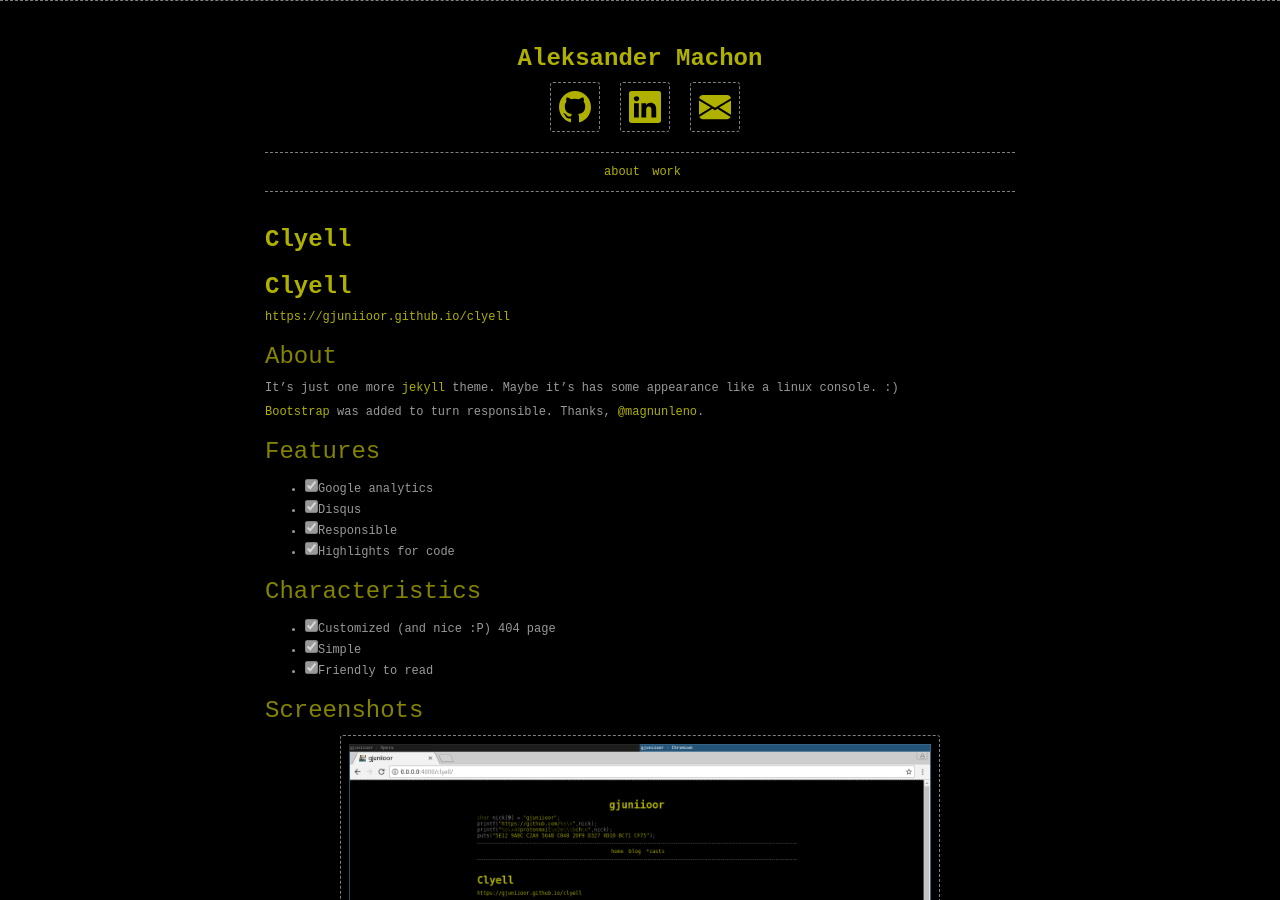
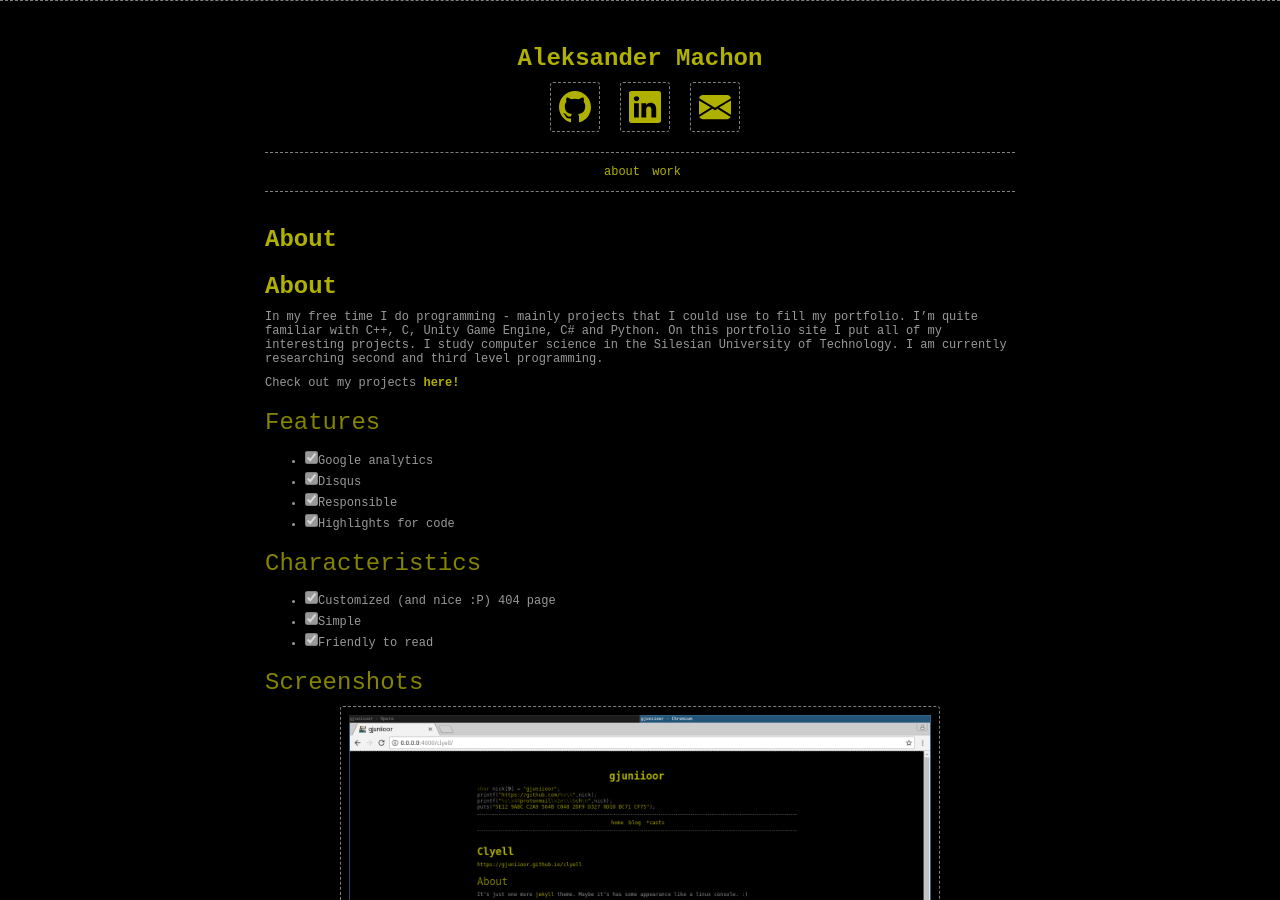
Before and after one commit to machonaleks2/machonaleks2.github.io, a Jekyll site: the page built from index.md, in a window 1280 px wide and 900 px high. Built offline with Jekyll 4.4.1, drawn with Linux system fonts in a browser that asks for light colours; our own code applies the rules of GitHub Pages for plain Markdown files.

```diff
--- a/_includes/header.html
+++ b/_includes/header.html
@@ -7,13 +7,13 @@
     gap: 20px;
     margin-bottom: 1rem;">
     <p>
-    <a href="https://{{ site.source_code.server }}/{{ site.source_code.nick }}" target="_blank" style="font-size: 15px; text-align: center;"><img src="images/github.svg" alt="github.machonaleks2" style="width: 50px;"></a>
+    <a href="https://{{ site.source_code.server }}/{{ site.source_code.nick }}" target="_blank" style="font-size: 15px; text-align: center;"><img src="{{ site.baseurl }}images/github.svg" alt="github.machonaleks2" style="width: 50px;"></a>
     </p>
     <p>
-      <a href="https://www.linkedin.com/in/aleksander-machon-bb0bb11a9/" target="_blank" style="font-size: 15px; text-align: center;"> <img src="images/linkedin.svg" alt="linkedin" style="width: 50px;"> </a>
+      <a href="https://www.linkedin.com/in/aleksander-machon-bb0bb11a9/" target="_blank" style="font-size: 15px; text-align: center;"> <img src="{{ site.baseurl }}images/linkedin.svg" alt="linkedin" style="width: 50px;"> </a>
     </p>
     <p>
-    <a href="mailto:{{ site.mail.domain }}" target="_blank" style="font-size: 15px; text-align: center;"><img src="images/email.svg" alt="machon.aleks@gmail.com" style="width: 50px;"></a>
+    <a href="mailto:{{ site.mail.domain }}" target="_blank" style="font-size: 15px; text-align: center;"><img src="{{ site.baseurl }}images/email.svg" alt="machon.aleks@gmail.com" style="width: 50px;"></a>
     </p>
   </div>
     <!-- <p>
--- a/index.md
+++ b/index.md
@@ -2,15 +2,13 @@
 layout: content
 ---
 
-# Clyell
 
-[https://gjuniioor.github.io/clyell](https://gjuniioor.github.io/clyell)
+# About
 
-### About
+ In my free time I do programming - mainly projects that I could use to fill my portfolio.
+ I'm quite familiar with C++, C, Unity Game Engine, C# and Python. On this portfolio site I put all of my interesting projects. I study computer science in the Silesian University of Technology. I am currently researching second and third level programming.
 
-It's just one more [jekyll](https://github.com/jekyll/jekyll) theme. Maybe it's has some appearance like a linux console. :)
-
-[Bootstrap](http://getbootstrap.com/) was added to turn responsible. Thanks, [@magnunleno](https://github.com/magnunleno).
+ Check out my projects <a href=" {{ site.baseurl }}work/ " style="font-weight: bold;"> here!</a>
 
 ### Features
 
```
Also changed, not shown: _posts/2017/2017-01-01-arch-linux-tmux.md (+1 -1 lines), blog.md (+1 -1 lines).
